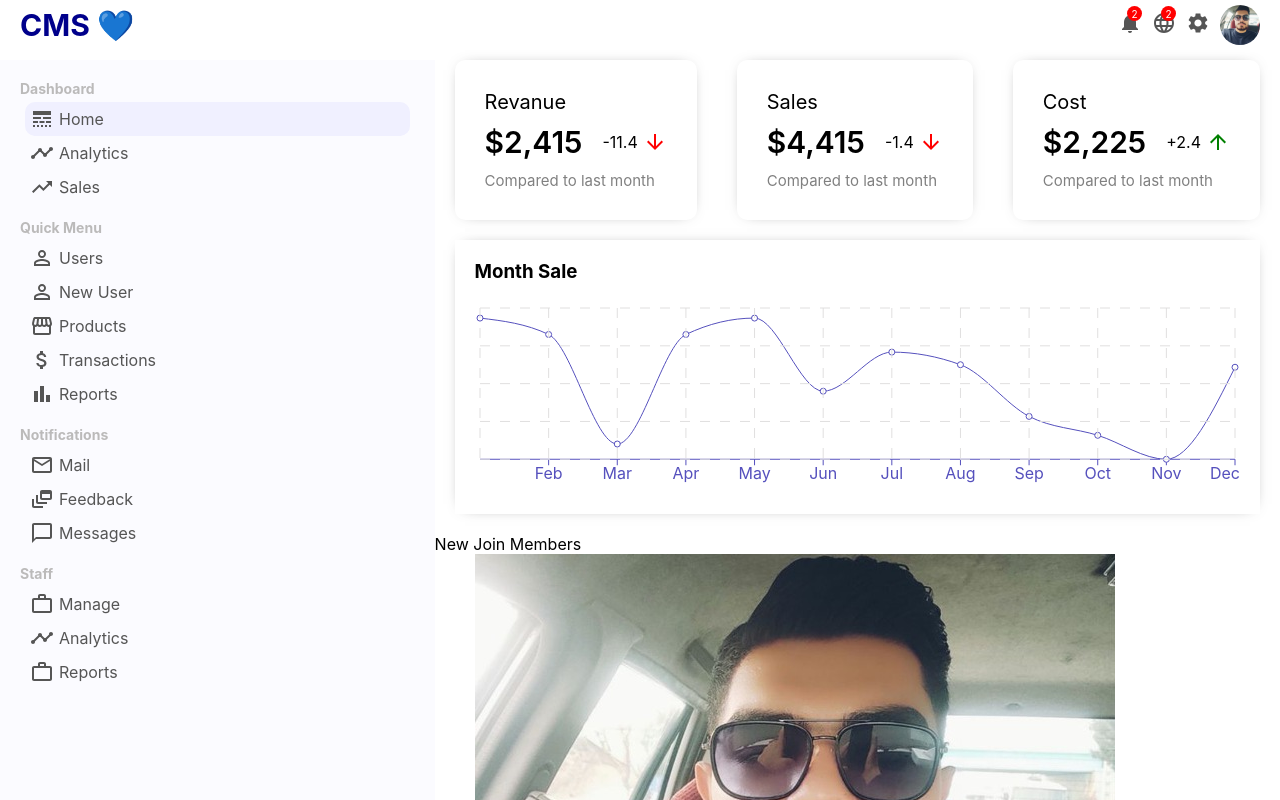
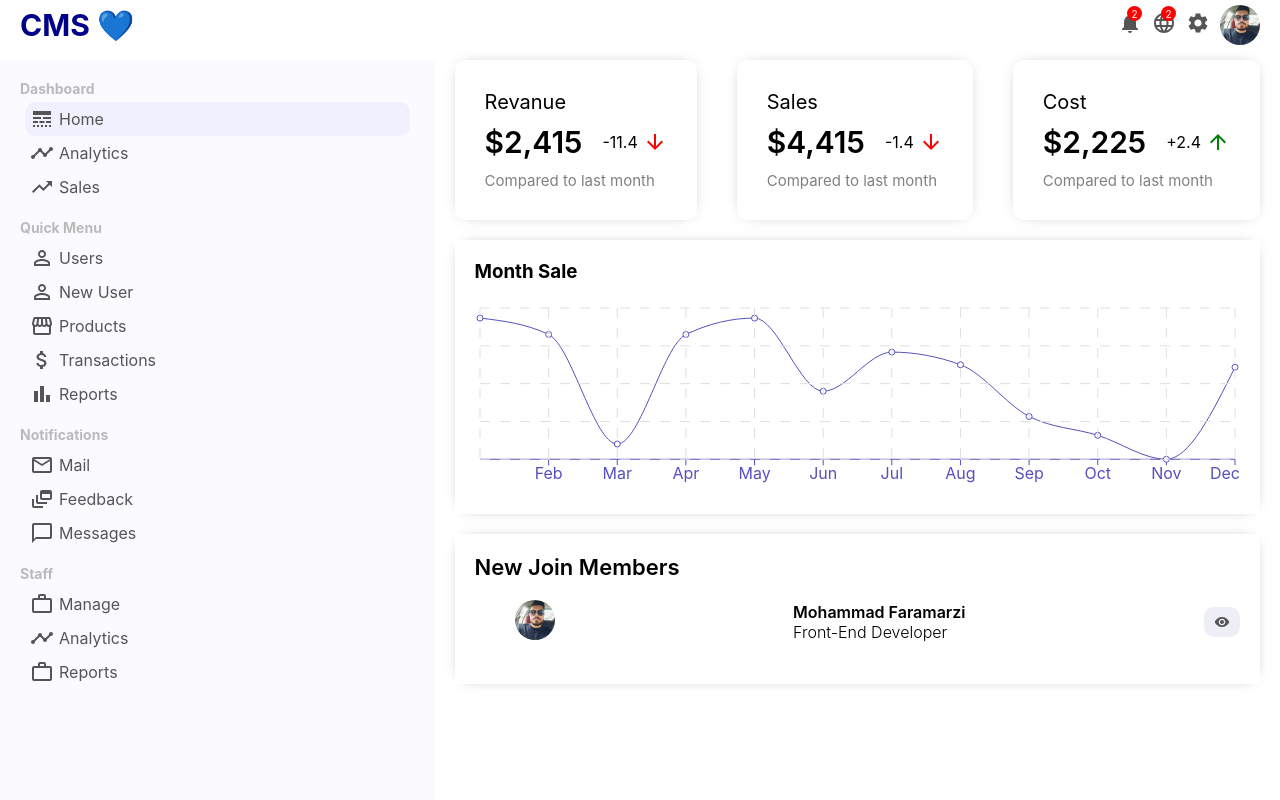
Before and after one commit to mohammadfaramarzi1/react-cms-course, a React (Create React App) app: page / in a window 1280 px wide. Shown: the top 800 px of the page. Built offline with nearby package versions, Linux system fonts and the light colour scheme.

Commit message:
feat: WidgetSm.css styles

```diff
--- a/src/components/WidgetSm/WidgetSm.css
+++ b/src/components/WidgetSm/WidgetSm.css
@@ -0,0 +1,62 @@
+.widgetsm {
+    margin: 20px;
+    padding: 20px;
+    margin-right: 20px;
+    box-shadow: 0 0 15px -10px rgba(0, 0, 0, 0.75);
+}
+
+.widgetsm__title {
+    font-size: 22px;
+    font-weight: 600;
+}
+
+.widgetsm__list {
+    display: flex;
+    justify-content: space-between;
+    align-items: center;
+    margin: 20px 0px;
+}
+
+.widgetsm__img {
+    width: 40px;
+    height: 40px;
+    border-radius: 50%;
+    -webkit-border-radius: 50%;
+    -moz-border-radius: 50%;
+    -ms-border-radius: 50%;
+    -o-border-radius: 50%;
+    object-fit: cover;
+}
+
+.widgetsm__user {
+    display: flex;
+    flex-direction: column;
+}
+
+.widgetsm__username {
+    font-weight: 600;
+}
+
+.widgetsm__user-title {
+    font-weight: 300;
+}
+
+.widgetsm__button {
+    display: flex;
+    align-items: center;
+    justify-content: center;
+    border: none;
+    border-radius: 10px;
+    -webkit-border-radius: 10px;
+    -moz-border-radius: 10px;
+    -ms-border-radius: 10px;
+    -o-border-radius: 10px;
+    padding: 7px 10px;
+    background-color: #eeeef7;
+    color: #555;
+    cursor: pointer;
+}
+
+.widgetsm__icon {
+    font-size: 16px !important;
+}
--- a/src/components/WidgetSm/WidgetSm.jsx
+++ b/src/components/WidgetSm/WidgetSm.jsx
@@ -1,4 +1,6 @@
 import VisibilityIcon from "@mui/icons-material/Visibility";
+
+import "./WidgetSm.css"
 
 function WidgetSm() {
   return (
```
